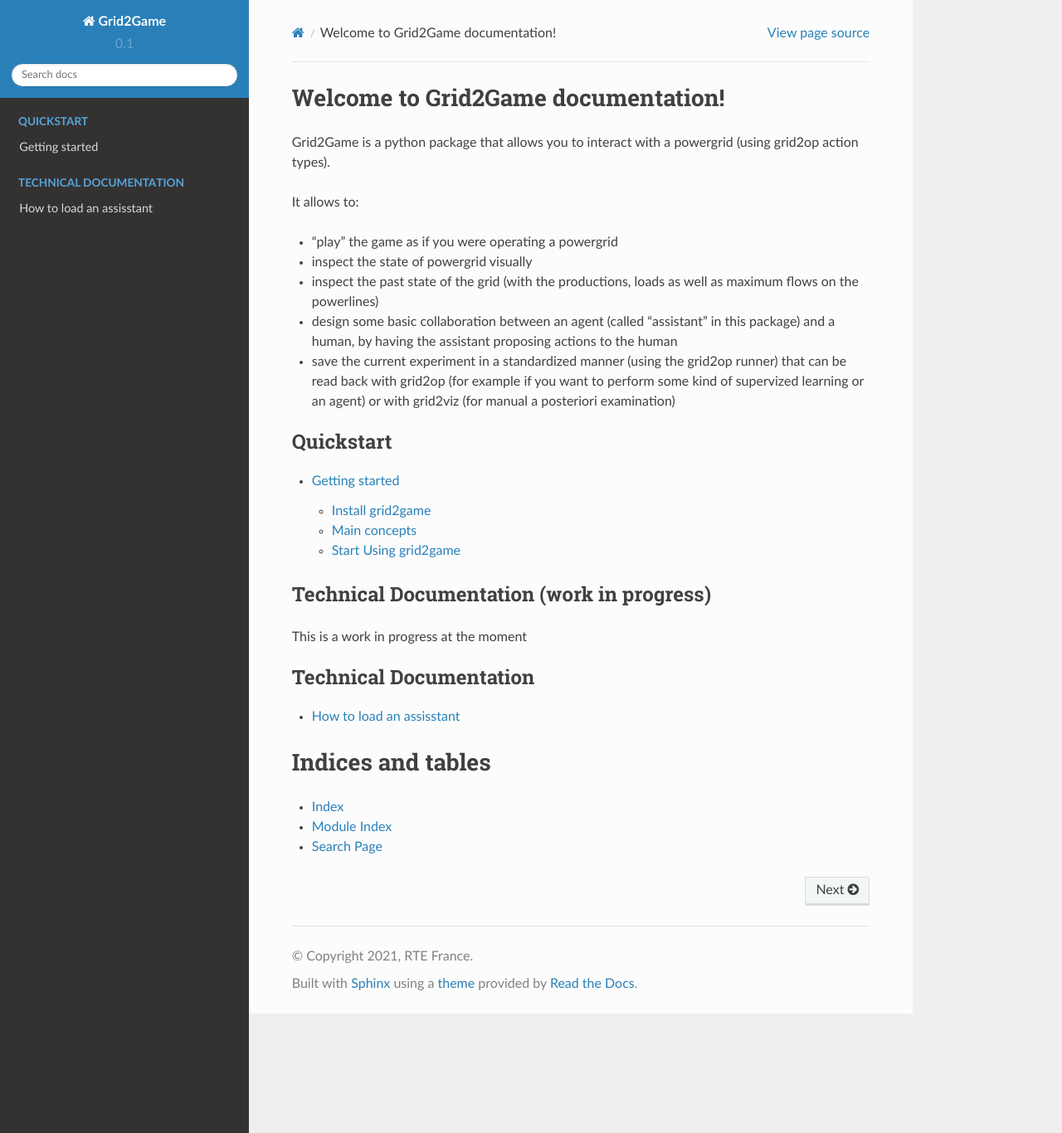
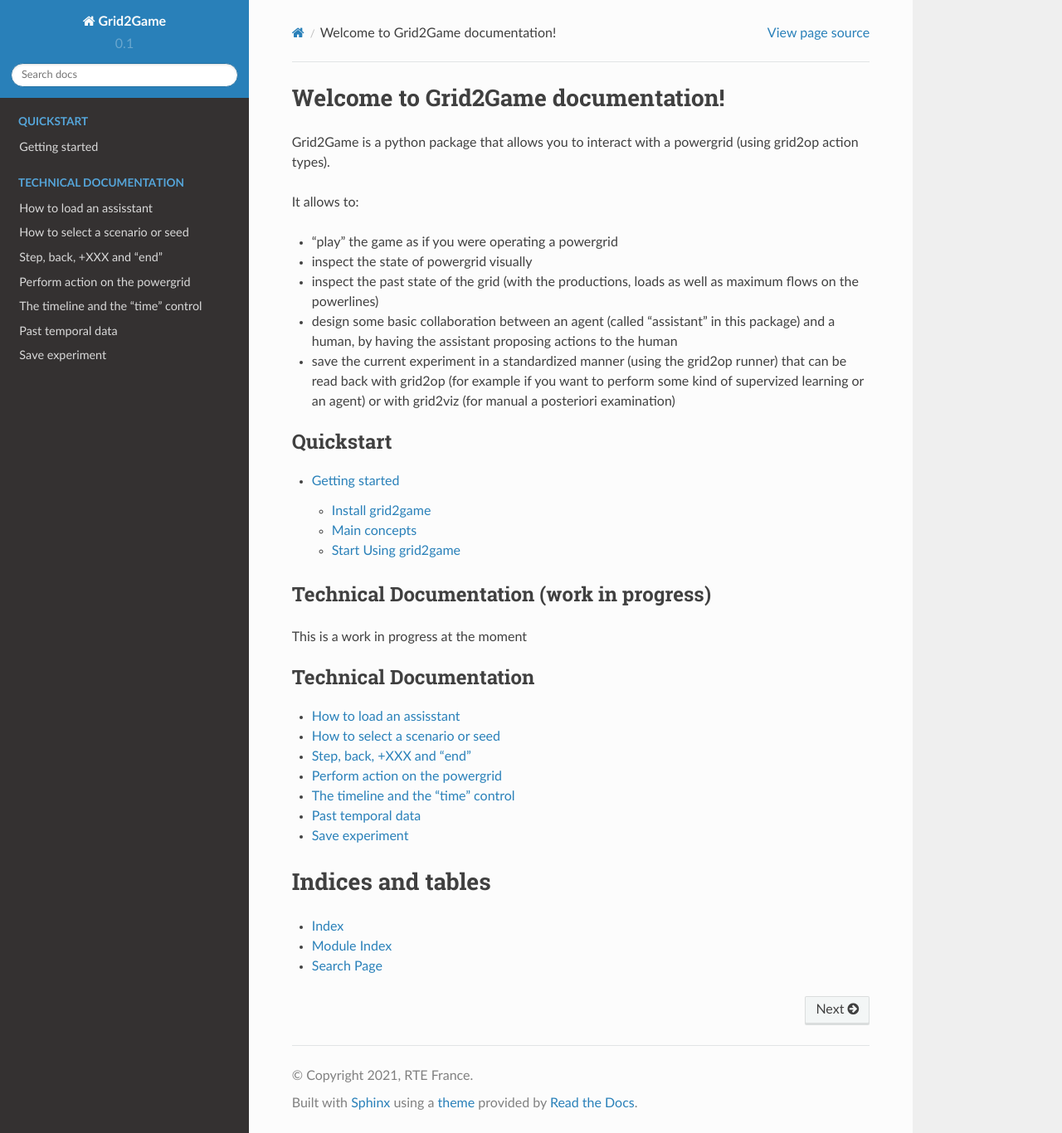
Before and after one commit to BDonnot/grid2game, a Sphinx documentation site: the page built from docs/index.rst, in a window 1280 px wide and 1366 px high. Shown: the whole window at 83% size. Built offline with Sphinx 7.4.7 and the Read the Docs theme 2.0.0, drawn with Linux system fonts in a browser that asks for light colours; formulas are drawn with MathJax 3.

Commit message:
adding the base files for the doc

```diff
--- /dev/null
+++ b/docs/available_action.rst
@@ -0,0 +1,7 @@
+Perform action on the powergrid
+===================================
+
+TODO
+
+- basic command of the manual / do nothing / previous / assistant
+- each type of action (in "manual" mode)
--- /dev/null
+++ b/docs/control_scenario.rst
@@ -0,0 +1,8 @@
+How to select a scenario or seed
+===================================
+
+TODO
+
+- Reset
+- select scenario and select seed
+- where the seed an scenario name can be seen
--- a/docs/index.rst
+++ b/docs/index.rst
@@ -30,6 +30,12 @@
    :caption: Technical Documentation
 
    load_assistant
+   control_scenario
+   navigate_in_scenario
+   available_action
+   timeline
+   temporal_data
+   save_expe
 
 
 Indices and tables
--- a/docs/load_assistant.rst
+++ b/docs/load_assistant.rst
@@ -2,3 +2,6 @@
 ===================================
 
 TODO
+- how to use it
+- what it shows when loaded
+- expected format for the assistant / agent
--- /dev/null
+++ b/docs/navigate_in_scenario.rst
@@ -0,0 +1,7 @@
+Step, back, +XXX and "end"
+===================================
+
+TODO
+
+- explain all the buttons there
+- explain the "rules" for "go" and "+xxx" button (ie if assistant raises alarm, then it stops computation)
--- /dev/null
+++ b/docs/save_expe.rst
@@ -0,0 +1,8 @@
+Save experiment
+===================================
+
+TODO
+
+- how to use it
+- how to read it back (grid2op or grid2viz)
+- what it does exactly and what it saves
--- /dev/null
+++ b/docs/temporal_data.rst
@@ -0,0 +1,6 @@
+Past temporal data
+===================================
+
+TODO
+
+- explain 2 plots
--- /dev/null
+++ b/docs/timeline.rst
@@ -0,0 +1,7 @@
+The timeline and the "time" control
+===================================
+
+TODO
+
+- interactivity
+- different "inverse"
```
Also changed, not shown: docs/quickstart.rst (line endings or trailing spaces).
